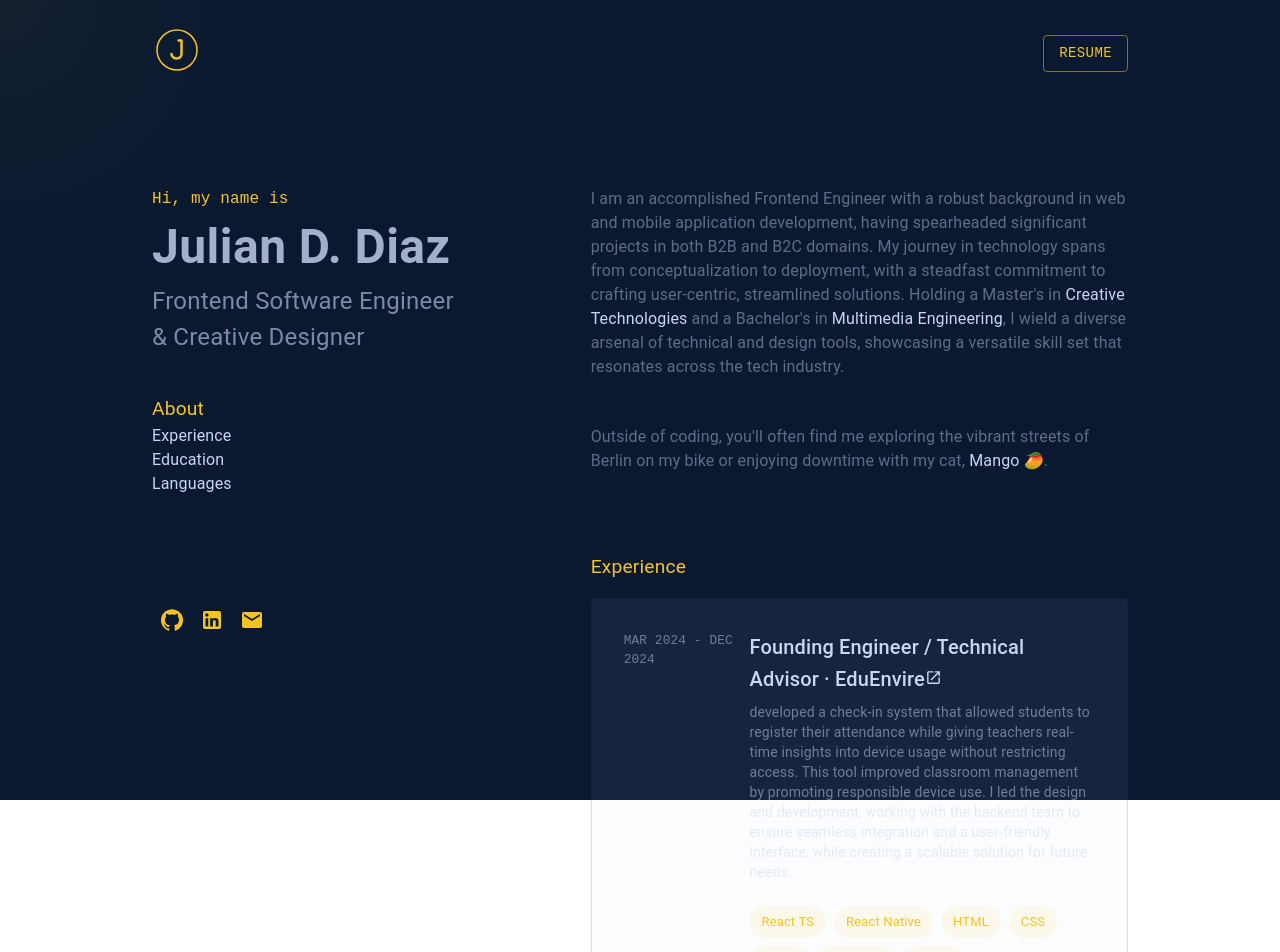
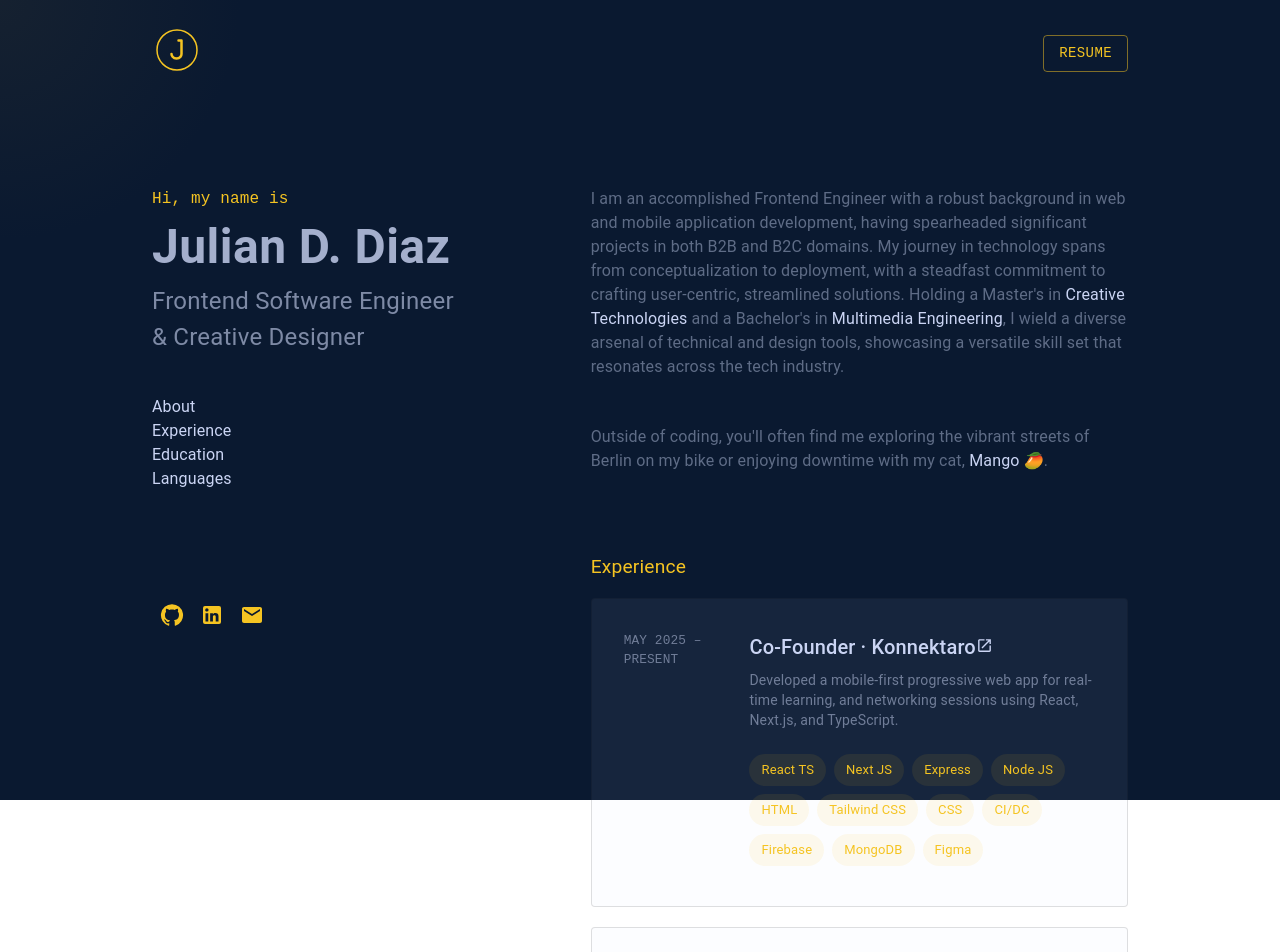
Before and after one commit to Julian-Diaz01/g-link, a React (Vite) app: page / in a window 1280 px wide. Shown: the top 952 px of the page. Built offline with nearby package versions, Linux system fonts and the light colour scheme; no server answers.

Commit message:
Add new job role "Co-Founder at Konnektaro" to Experience section and update CV accordingly

```diff
--- a/src/pages/Home/Experience.tsx
+++ b/src/pages/Home/Experience.tsx
@@ -15,12 +15,33 @@ interface Jobs {
 
 const jobs: Jobs[] = [
   {
+    monthYearRange: 'May 2025 – Present',
+    title: 'Co-Founder',
+    subTitle: 'Konnektaro',
+    cardLink: 'https://konnektaro.com/',
+    description:
+      'Developed a mobile-first progressive web app for real-time learning, and networking sessions using React, Next.js, and TypeScript.',
+    chips: [
+      'React TS',
+      'Next JS',
+      'Express',
+      'Node JS',
+      'HTML',
+      'Tailwind CSS',
+      'CSS',
+      'CI/DC',
+      'Firebase',
+      'MongoDB',
+      'Figma',
+    ],
+  },
+  {
     monthYearRange: 'Mar 2024 - Dec 2024',
     title: 'Founding Engineer / Technical Advisor',
     subTitle: 'EduEnvire',
     cardLink: 'https://eduenvire.com/',
     description:
-      'developed a check-in system that allowed students to register their attendance while giving teachers real-time insights into device usage without restricting access. This tool improved classroom management by promoting responsible device use. I led the design and development, working with the backend team to ensure seamless integration and a user-friendly interface, while creating a scalable solution for future needs.',
+      'Developed a check-in system that allowed students to register their attendance while giving teachers real-time insights into device usage without restricting access. This tool improved classroom management by promoting responsible device use. I led the design and development, working with the backend team to ensure seamless integration and a user-friendly interface, while creating a scalable solution for future needs.',
     chips: [
       'React TS',
       'React Native',
```
Also changed, not shown: 1 other file (tests, documents, lock files or other folders).
